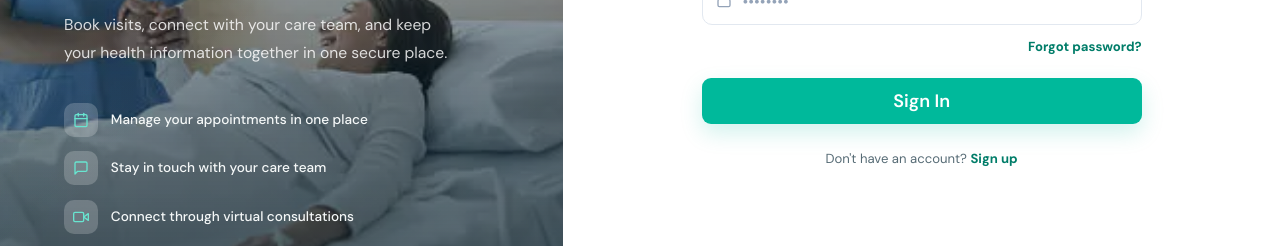
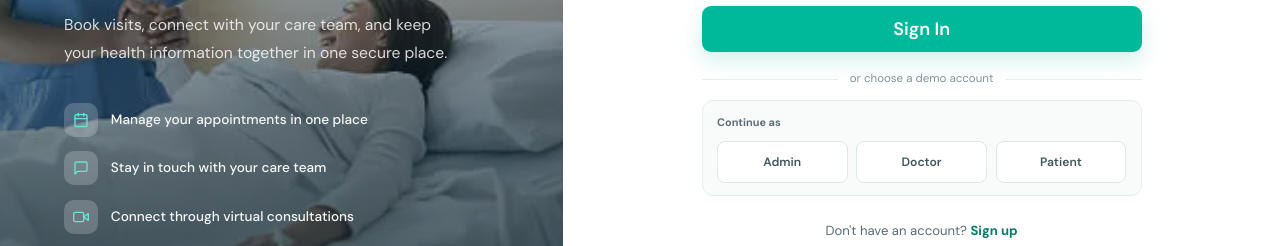
Before and after one commit to Jerry-Tekh/canonCare, a React (Vite) app: page /login in a window 1280 px wide. Shown: the part 454-700 px from the top of the page. Built offline with nearby package versions, Linux system fonts and the light colour scheme; no server answers.

Commit message:
Restore sign-in demo accounts

```diff
--- a/src/pages/auth/Login.jsx
+++ b/src/pages/auth/Login.jsx
@@ -8,6 +8,12 @@ import api, { setAccessToken } from '../../services/api'
 import Button from '../../components/common/Button'
 import { Input } from '../../components/common/Input'
 import styles from './Login.module.css'
+
+const DEMO_ACCOUNTS = [
+  { role: 'Admin', email: 'adm@gmail.com', password: 'ThAdm@7234&JT1' },
+  { role: 'Doctor', email: 'doctor@gmail.com', password: 'ThDoc@7234&JT1' },
+  { role: 'Patient', email: 'jerry@gmail.com', password: 'ThCan@7234&JT1' },
+]
 
 const Login = () => {
   const { login }  = useAuth()
@@ -116,6 +122,22 @@ const Login = () => {
                 </div>
                 <Button type="submit" loading={loading} fullWidth size="lg">Sign In</Button>
               </form>
+              <div className={styles.divider}><span>or choose a demo account</span></div>
+              <section className={styles.demoBox} aria-label="Demo sign-in accounts">
+                <p className={styles.demoTitle}>Continue as</p>
+                <div className={styles.demoGrid}>
+                  {DEMO_ACCOUNTS.map(account => (
+                    <button
+                      key={account.role}
+                      className={styles.demoBtn}
+                      type="button"
+                      onClick={() => { setForm({ email: account.email, password: account.password }); setError('') }}
+                    >
+                      {account.role}
+                    </button>
+                  ))}
+                </div>
+              </section>
               <p className={styles.registerLink} style={{ marginTop:'1.5rem' }}>
                 Don&apos;t have an account? <Link to="/register">Sign up</Link>
               </p>
--- a/src/pages/auth/Login.module.css
+++ b/src/pages/auth/Login.module.css
@@ -21,11 +21,13 @@
 .forgotLink a,.registerLink a{color:#008f79;font-weight:700;text-decoration:none}
 .forgotLink a{font-size:.82rem}.forgotLink a:hover,.registerLink a:hover{text-decoration:underline}
 .formWrap :global(button[type='submit']){background:#00b99b!important;border-color:#00b99b!important;border-radius:9px!important;box-shadow:0 9px 22px rgba(0,185,155,.18)}
+.divider{display:flex;align-items:center;gap:.75rem;margin:1.15rem 0 .7rem}.divider span{flex:0 0 auto;color:#849198;font-size:.72rem}.divider::before,.divider::after{content:'';height:1px;flex:1;background:#e7eeec}
+.demoBox{padding:.8rem .9rem;border:1px solid #e5eeeb;border-radius:11px;background:#f8fbfa}.demoTitle{margin:0 0 .6rem;color:#65757c;font-size:.68rem;font-weight:650}.demoGrid{display:grid;grid-template-columns:repeat(3,minmax(0,1fr));gap:.55rem}.demoBtn{min-width:0;min-height:42px;padding:.55rem .45rem;border:1px solid #dce8e4;border-radius:8px;background:#fff;color:#40565e;font:600 .76rem 'DM Sans',sans-serif;cursor:pointer;transition:background .18s,border-color .18s,color .18s}.demoBtn:hover{border-color:#00b99b;background:#f0faf7;color:#007d69}
 .registerLink{text-align:center;color:#667782;font-size:.82rem;line-height:1.6}
 .error{padding:.8rem 1rem;border-radius:9px;background:#fff0f0;color:#bf3131;border:1px solid #f2cccc;font-size:.82rem;font-weight:600;margin-bottom:1rem}
 .right :global(input:focus),.right :global(select:focus){border-color:#00b99b!important;box-shadow:0 0 0 3px rgba(0,185,155,.11)!important}
 @media(max-width:900px){.page{grid-template-columns:1fr}.left{min-height:320px;padding:2.2rem 2rem 2.4rem;background-position:center 46%}.leftContent{max-width:650px}.logo{margin-bottom:1.6rem}.tagline{font-size:2.25rem;max-width:520px}.sub{max-width:560px}.features{grid-template-columns:1fr 1fr;gap:.65rem 1.2rem;margin-top:1.3rem}.feature{font-size:.78rem}.right{padding:3rem 1.5rem 4rem}.formWrap{max-width:520px}}
-@media(max-width:560px){.left{min-height:225px;padding:1.4rem 1.25rem 1.5rem;background-position:center 42%}.logo{margin-bottom:1rem;gap:.55rem}.logoBox{height:38px;width:38px;border-radius:11px}.logoName{font-size:1.18rem}.panelEyebrow{font-size:.58rem}.tagline{font-size:1.8rem;margin:.5rem 0 .4rem;max-width:360px}.sub{font-size:.8rem;line-height:1.5;max-width:400px}.features{display:none}.right{padding:1.7rem 1.15rem 2.2rem;align-items:flex-start}.formWrap{padding:0}.welcome{font-size:1.8rem}.welcomeSub{margin-bottom:1.15rem}.form{gap:.9rem}.registerLink{margin-top:1.15rem!important}.error{margin-bottom:.8rem}}
+@media(max-width:560px){.left{min-height:225px;padding:1.4rem 1.25rem 1.5rem;background-position:center 42%}.logo{margin-bottom:1rem;gap:.55rem}.logoBox{height:38px;width:38px;border-radius:11px}.logoName{font-size:1.18rem}.panelEyebrow{font-size:.58rem}.tagline{font-size:1.8rem;margin:.5rem 0 .4rem;max-width:360px}.sub{font-size:.8rem;line-height:1.5;max-width:400px}.features{display:none}.right{padding:1.7rem 1.15rem 2.2rem;align-items:flex-start}.formWrap{padding:0}.welcome{font-size:1.8rem}.welcomeSub{margin-bottom:1.15rem}.form{gap:.9rem}.demoBox{padding:.7rem}.demoGrid{gap:.4rem}.demoBtn{min-height:44px;font-size:.74rem}.registerLink{margin-top:1.15rem!important}.error{margin-bottom:.8rem}}
 @media(max-width:380px){.left{min-height:205px;padding:1.2rem 1rem 1.3rem}.tagline{font-size:1.62rem}.sub{font-size:.76rem}.right{padding:1.35rem .9rem 1.8rem}.welcome{font-size:1.65rem}.welcomeSub{font-size:.84rem;margin-bottom:1rem}.form{gap:.8rem}}
 @media(max-height:760px) and (min-width:901px){.left{padding-top:2rem;padding-bottom:2rem}.logo{margin-bottom:1.6rem}.tagline{font-size:2.5rem}.features{gap:.55rem;margin-top:1.4rem}.feature{font-size:.8rem}.right{padding-top:1.5rem;padding-bottom:1.5rem}.formWrap{padding:.25rem 0}}
 
```
